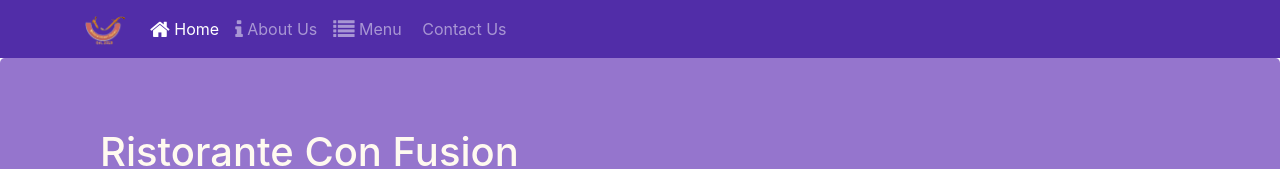
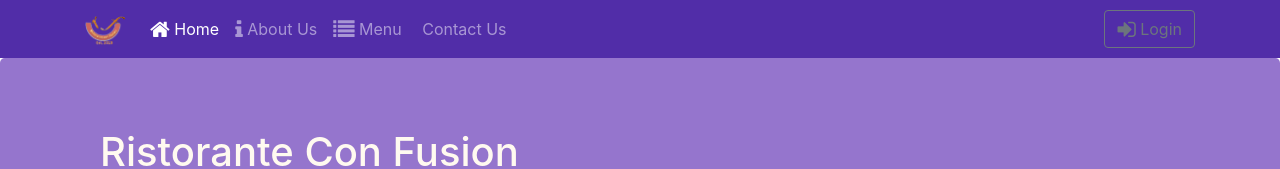
Before and after one commit to Bafarouk/confusionReact, a React (Create React App) app: page /home in a window 1280 px wide. Shown: the top 169 px of the page. Built offline with nearby package versions, Linux system fonts and the light colour scheme.

Commit message:
Uncontrolled Forms

```diff
--- a/src/components/HeaderComponent.js
+++ b/src/components/HeaderComponent.js
@@ -1,5 +1,5 @@
 import React , { Component } from 'react';
-import {Navbar, NavbarBrand, Nav , NavItem, Collapse, NavbarToggler, Jumbotron, } from 'reactstrap';
+import {Navbar, NavbarBrand, Nav , NavItem, Collapse, NavbarToggler, Jumbotron, Button, Modal, ModalHeader, ModalBody, Form, FormGroup, Label, Input  } from 'reactstrap';
 import {NavLink} from 'react-router-dom';
 
 
@@ -8,15 +8,30 @@ class Header extends Component {
     constructor(props){
         super(props);
         this.state = {
-            isNavOpen: false
+            isNavOpen: false,
+            isModalOpen:false
         };
         this.toggleNav = this.toggleNav.bind(this);
+        this.toggleModal = this.toggleModal.bind(this);
+        this.handleLogin = this.handleLogin.bind(this);
     }
 
      toggleNav() {
         this.setState({
             isNavOpen : !this.state.isNavOpen
         });
+    }
+
+    toggleModal(){
+        this.setState({
+            isModalOpen : !this.state.isModalOpen
+        });
+    }
+
+    handleLogin(event){
+        this.toggleModal();
+        alert("Username : "+ this.usename.value+" Password : "+ this.password.value +" Remember : " + this.remember.checked);
+        event.preventDefault();
     }
 
 
@@ -54,6 +69,13 @@ class Header extends Component {
                                 </NavLink>
                             </NavItem>
                         </Nav>
+                        <Nav className="ml-auto" navbar>
+                            <NavItem>
+                                <Button outline onClick={this.toggleModal}>
+                                    <span className="fa fa-sign-in fa-lg"></span> Login
+                                </Button>
+                            </NavItem>
+                        </Nav>
                     </Collapse>
                 </div>
             </Navbar>
@@ -69,6 +91,31 @@ class Header extends Component {
                 </div>
             </Jumbotron>
 
+            <Modal isOpen={this.state.isModalOpen} toggle={this.toggleModal}>
+                <ModalHeader toggle={this.toggleModal}>Login</ModalHeader>
+                <ModalBody>
+                    <Form onSubmit={this.handleLogin}>
+                        <FormGroup>
+                            <Label htmlFor="username">Username</Label>
+                            <Input type="text" name="username" id="username"
+                                innerRef={(input) => this.usename = input}/>
+                        </FormGroup>
+                        <FormGroup>
+                            <Label htmlFor="password">Password</Label>
+                            <Input type="text" name="password" id="password"
+                                innerRef={(input) => this.password = input}/>
+                        </FormGroup>
+                        <FormGroup check>
+                            <Label check>
+                                <Input type="checkbox" name="remember"
+                                    innerRef={(input) => this.remember = input}/> Remember me
+                            </Label>
+                        </FormGroup>
+                        <Button type="submit" value="submit" color="primary">Login</Button>
+                    </Form>
+                </ModalBody>
+            </Modal>
+
             </>
         );
     }
```
Also changed, not shown: 1 other file (tests, documents, lock files or other folders).
